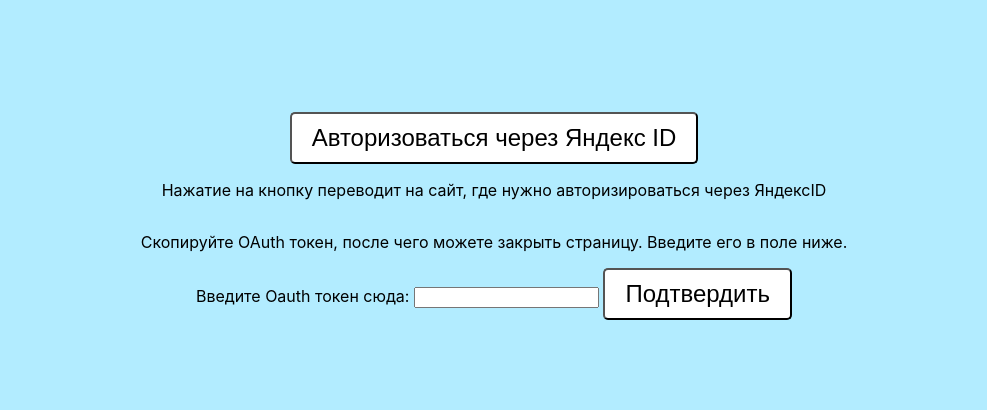
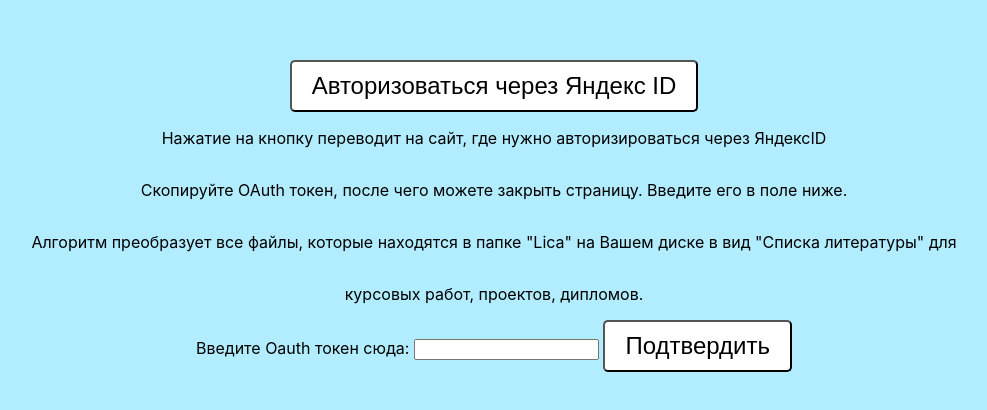
Before and after one commit to siximapala/Lica, a React (Create React App) app in the folder client/: page / in a window 1280 px wide. Shown: the part 184-594 px from the top of the page, without its empty margins (146-1133 px from the left). Built offline with nearby package versions, Linux system fonts and the light colour scheme.

Commit message:
1.2.1 добавил немного описания

```diff
--- a/client/src/pages/start.js
+++ b/client/src/pages/start.js
@@ -30,6 +30,8 @@ export const Start = ({setResponse}) => {
         <button onClick={handleClick}>Авторизоваться через Яндекс ID</button>
         <p>Нажатие на кнопку переводит на сайт, где нужно авторизироваться через ЯндексID</p>
         <p>Скопируйте OAuth токен, после чего можете закрыть страницу. Введите его в поле ниже.</p>
+        <p>Алгоритм преобразует все файлы, которые находятся в папке "Lica" на Вашем диске в вид "Списка литературы" для</p>
+        <p>курсовых работ, проектов, дипломов.</p>
         <form method="post" onSubmit={handleSubmit}>
         <label> Введите Oauth токен сюда: <input name="yadiskAPIToken" /> </label>
         <button type="submit">Подтвердить</button>
```
